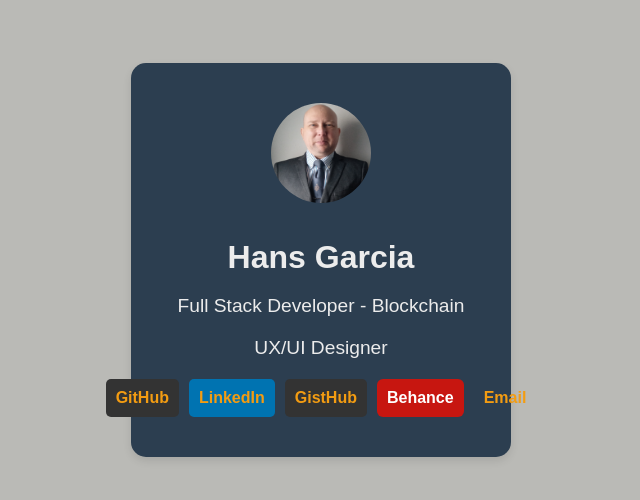
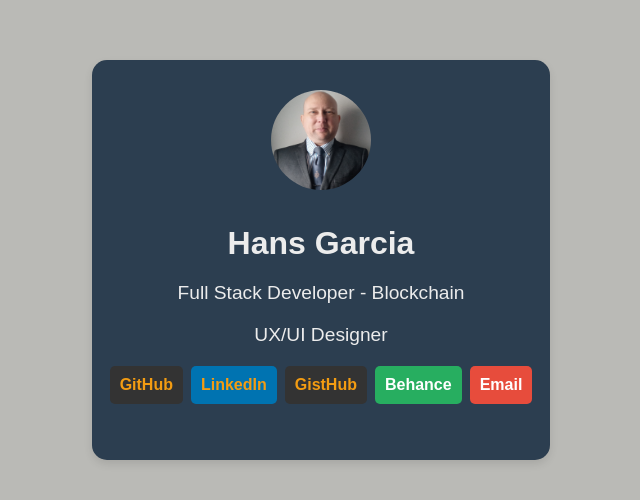
Before and after one commit to Hans-Rafael/hans-rafael.github.io, a React (Vite) app: page / in a window 1280 px wide. Shown: the part 140-640 px from the top of the page, without its empty margins (319-959 px from the left). Built offline with nearby package versions, Linux system fonts and the light colour scheme.

Commit message:
new css style added

```diff
--- a/src/assets/styles.css
+++ b/src/assets/styles.css
@@ -18,18 +18,16 @@ body {
   text-align      : center;
   color           : #ECECEC;
   background      : #2c3e50;
-  padding         : 40px;
+  padding         : 30px;
   border-radius   : 15px;
   box-shadow      : 0px 4px 8px rgba(0, 0, 0, 0.1);
-  max-width       : 380px;
-  min-height      : 260px;
-  box-sizing      : border-box; /* asegura que padding no aumente el ancho */
-  /* No más grande que esto */
-  /* width        : 90%; */
-  /* Se adapta en móviles */
+  max-width       : 500px;
+  min-height      : 400px;
+  width           : 95%;
+  box-sizing      : border-box;
   margin          : auto;
-  /* Para centrar */
   transition      : transform 0.3s ease, box-shadow 0.3s ease;
+  overflow        : hidden;
 }
 
 .card:hover {
@@ -63,10 +61,10 @@ p {
 .social-links {
   display       : flex;
   flex-direction: column;
-  /* Se alinean en columna en móviles */
-  gap           : 10px;
-  margin-top    : 10px;
+  gap           : 8px;
+  margin-top    : 15px;
   width         : 100%;
+  max-width     : 100%;
 }
 
 .social-links a {
@@ -99,21 +97,17 @@ p {
 
 /*Gist*/
 
-.social-links a:nth-child(4) {
-  background: #c71610;
+/* Botón verde para Behance */
+.social-links .behance-btn {
+  background-color: #27ae60 !important;
+  color: #ffffff;
 }
 
-/* Botón verde para Behance */
-.social-links .behance-btn {
-  background-color: #27ae60;
+/* Botón rojo para Email */
+.social-links .email-btn {
+  background-color: #e74c3c !important;
   color: #ffffff;
-  padding: 10px;
-  border-radius: 6px;
-  font-weight: 600;
-  text-align: center;
 }
-
-/* Email */
 
 .social-links a:hover {
   opacity: 0.8;
```
